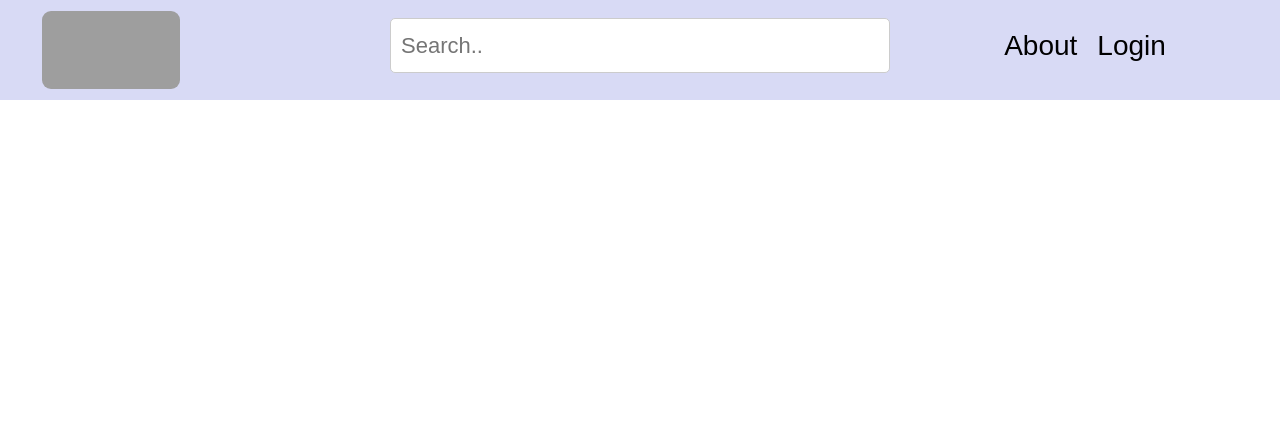
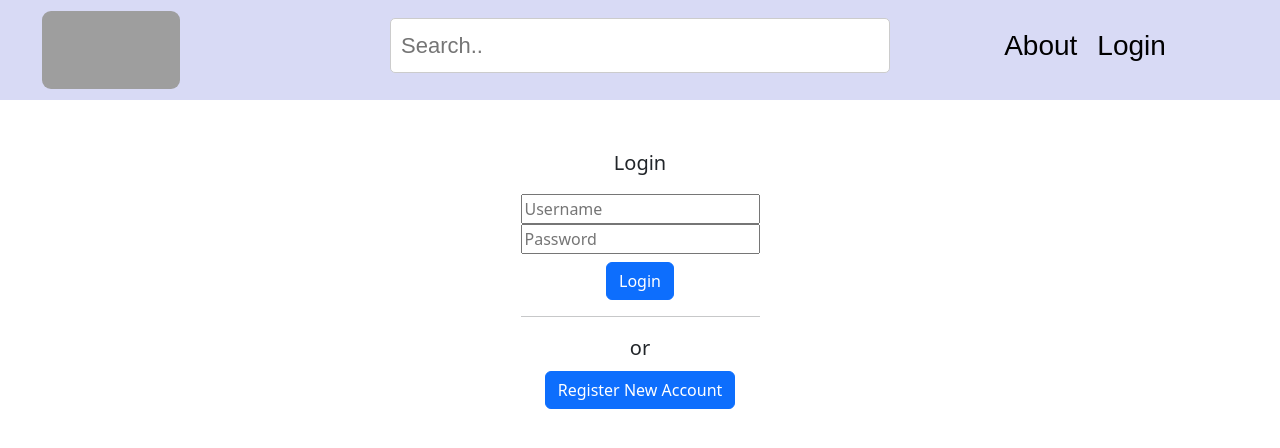
Before and after one commit to stanleyshi42/our-anime-list, an Angular app in the folder frontend/: page /login in a window 1280 px wide. Before the commit this address led to /. Shown: the top 448 px of the page. Built offline with nearby package versions, Linux system fonts and the light colour scheme; no server answers; grey boxes are pictures that could not be loaded.

Commit message:
update user frontend

```diff
--- a/frontend/angular.json
+++ b/frontend/angular.json
@@ -102,5 +102,8 @@
         }
       }
     }
+  },
+  "cli": {
+    "analytics": false
   }
 }
--- /dev/null
+++ b/frontend/src/app/login/login.component.html
@@ -0,0 +1,46 @@
+<div class="container pt-5">
+  <!-- Login form -->
+  <div class="row text-center">
+    <div class="col">
+      <p *ngIf="invalidLogin == true; else valid" class="lead text-danger">
+        Invalid Username or Password
+      </p>
+      <ng-template #valid>
+        <p class="lead">Login</p>
+      </ng-template>
+    </div>
+  </div>
+
+  <div class="row text-center">
+    <div class="col">
+      <input type="text" placeholder="Username" [(ngModel)]="username" />
+    </div>
+  </div>
+
+  <div class="row text-center">
+    <div class="col">
+      <input type="password" placeholder="Password" [(ngModel)]="password" />
+    </div>
+  </div>
+
+  <div class="row text-center">
+    <div class="col">
+      <button class="btn btn-primary mt-2" (click)="login()">Login</button>
+    </div>
+  </div>
+
+  <!-- Register button -->
+  <hr />
+  <div class="row text-center">
+    <div class="col">
+      <div class="lead">or</div>
+    </div>
+  </div>
+  <div class="row text-center">
+    <div class="col">
+      <button class="btn btn-primary mt-2" routerLink="/register">
+        Register New Account
+      </button>
+    </div>
+  </div>
+</div>
--- /dev/null
+++ b/frontend/src/app/login/login.component.ts
@@ -0,0 +1,37 @@
+import { Component } from '@angular/core';
+import { Router } from '@angular/router';
+import { UserService } from '../user.service';
+
+@Component({
+  selector: 'app-login',
+  templateUrl: './login.component.html',
+  styleUrl: './login.component.css',
+})
+export class LoginComponent {
+  username = '';
+  password = '';
+  invalidLogin = false;
+
+  constructor(private router: Router, private service: UserService) {}
+
+  ngOnInit() {}
+
+  // Authenticate login info and store a JWT
+  login() {
+    if (this.username == '' || this.password == '') {
+      this.invalidLogin = true;
+      return;
+    }
+
+    this.service.login(this.username, this.password).subscribe(
+      (data) => {
+        localStorage.setItem('jwt', data);
+        this.router.navigateByUrl(''); // Redirect to home
+      },
+      (error) => {
+        console.log(error);
+        this.invalidLogin = true;
+      }
+    );
+  }
+}
--- /dev/null
+++ b/frontend/src/app/register/register.component.html
@@ -0,0 +1,49 @@
+<div class="container pt-5">
+  <!-- Register form -->
+  <div class="row text-center">
+    <div class="col">
+      <p
+        *ngIf="invalidUsername == true; else validUsername"
+        class="lead text-danger"
+      >
+        Username already taken
+      </p>
+      <ng-template #validUsername>
+        <p class="lead">Register</p>
+      </ng-template>
+    </div>
+  </div>
+
+  <div class="row text-center">
+    <div class="col">
+      <input type="text" placeholder="Username" [(ngModel)]="username" />
+    </div>
+  </div>
+
+  <div class="row text-center">
+    <div class="col">
+      <input type="password" placeholder="Password" [(ngModel)]="password" />
+    </div>
+  </div>
+
+  <div class="row text-center">
+    <div class="col">
+      <button class="btn btn-primary mt-2" (click)="register()">
+        Register
+      </button>
+    </div>
+  </div>
+
+  <!-- Login button -->
+  <hr />
+  <div class="row text-center">
+    <div class="col">
+      <div class="lead">Already signed up?</div>
+    </div>
+  </div>
+  <div class="row text-center">
+    <div class="col">
+      <button class="btn btn-primary mt-2" routerLink="/login">Login</button>
+    </div>
+  </div>
+</div>
--- /dev/null
+++ b/frontend/src/app/register/register.component.ts
@@ -0,0 +1,40 @@
+import { Component } from '@angular/core';
+import { Router } from '@angular/router';
+import { UserService } from '../user.service';
+
+@Component({
+  selector: 'app-register',
+  templateUrl: './register.component.html',
+  styleUrl: './register.component.css',
+})
+export class RegisterComponent {
+  username = '';
+  password = '';
+  invalidUsername = false;
+
+  constructor(private router: Router, private service: UserService) {}
+
+  register() {
+    if (this.username == '' || this.password == '') return;
+
+    // POST request for new user
+    this.service.register(this.username, this.password).subscribe(
+      (data) => {
+        // After registering, log the user in
+        this.service.login(this.username, this.password).subscribe(
+          (jwt) => {
+            localStorage.setItem('jwt', jwt);
+            this.router.navigateByUrl(''); // Redirect to home
+          },
+          (error) => {
+            console.log(error);
+          }
+        );
+      },
+      (error) => {
+        console.log(error);
+        this.invalidUsername = true;
+      }
+    );
+  }
+}
--- /dev/null
+++ b/frontend/src/app/user.service.ts
@@ -0,0 +1,29 @@
+import { HttpClient } from '@angular/common/http';
+import { Injectable } from '@angular/core';
+import { Observable } from 'rxjs';
+
+@Injectable({
+  providedIn: 'root',
+})
+export class UserService {
+  private uri = 'http://localhost:8080/users';
+
+  constructor(private http: HttpClient) {}
+
+  // Authenticate login details and return a JWT
+  login(username: string, password: string): Observable<any> {
+    return this.http.post(
+      this.uri + '/auth',
+      { username, password },
+      { responseType: 'text' } // Specify that the response body is a string, not JSON
+    );
+  }
+
+  register(username: string, password: string) {
+    return this.http.post(this.uri, { username, password });
+  }
+
+  getUserById(id: number): Observable<any> {
+    return this.http.get<any>(this.uri + '/id/' + id);
+  }
+}
```
Also changed, not shown: frontend/src/app/app-routing.module.ts (+6 -2 lines), frontend/src/app/app.module.ts (+13 -11 lines), frontend/src/app/entry.model.ts (added, +13 -0 lines), frontend/src/app/entry.service.ts (added, +9 -0 lines), frontend/src/app/login/login.component.css (added), frontend/src/app/register/register.component.css (added).
